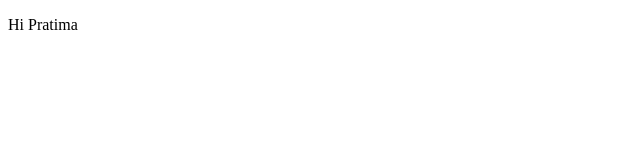
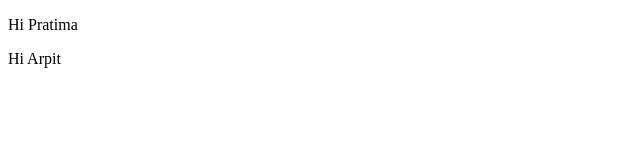
Before and after one commit to jarpit2003/Local-repo, a plain HTML site: page index.html in a window 1280 px wide. Shown: the full height of the page, 0-640 px from the left. Drawn offline with Linux system fonts and the light colour scheme.

Commit message:
Add new feature

```diff
--- a/index.html
+++ b/index.html
@@ -7,5 +7,6 @@
 </head>
 <body>
     <p>Hi Pratima</p>
+    <p>Hi Arpit</p>
 </body>
 </html>
```
